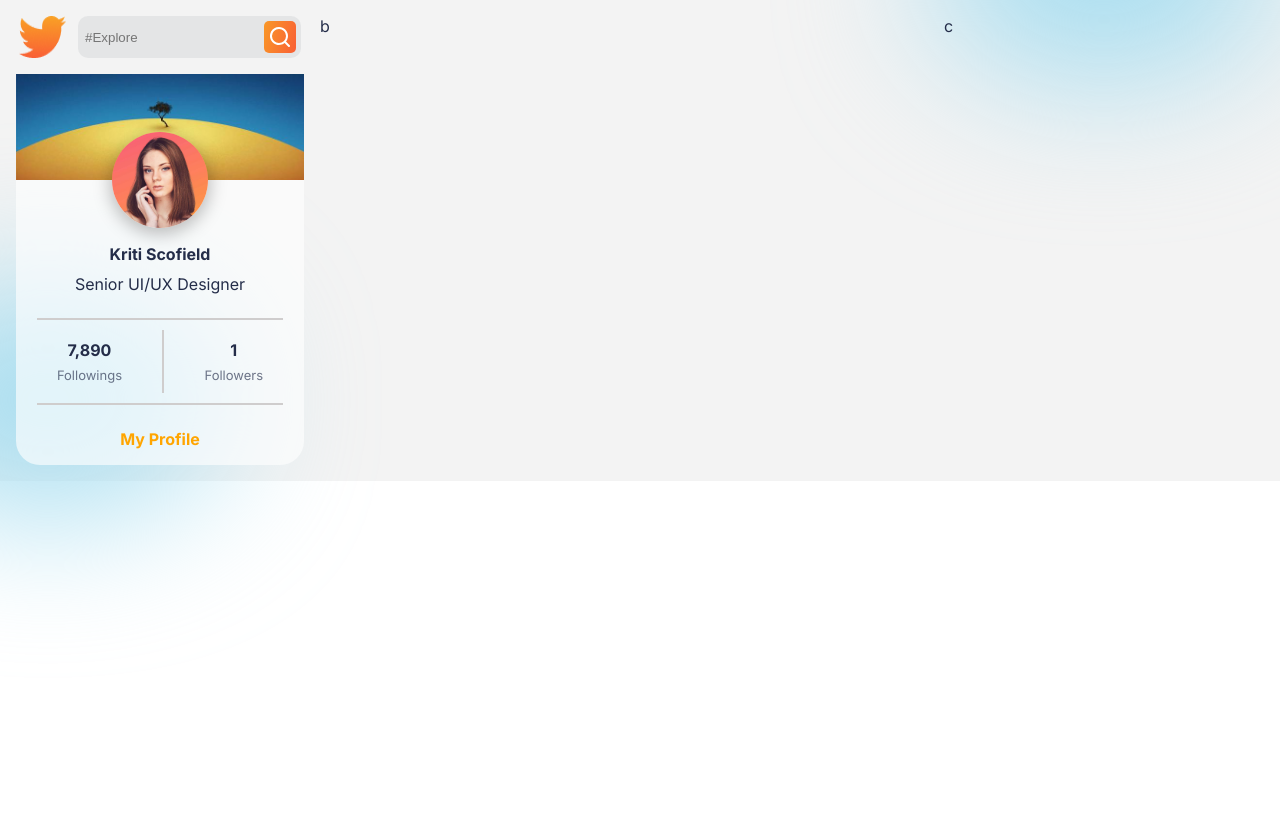
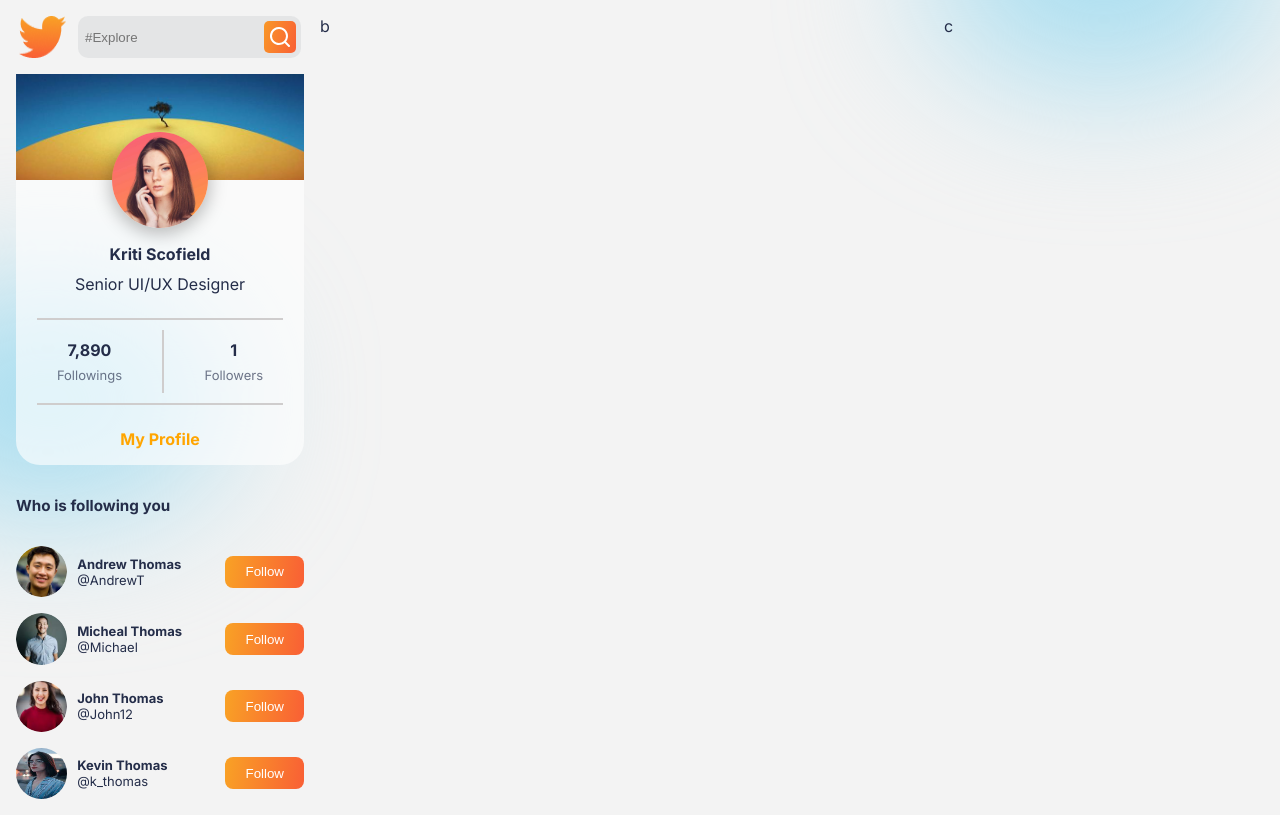
Before and after one commit to Sulav21/socialmedia-frontend, a React (Create React App) app: page / in a window 1280 px wide. Built offline with nearby package versions, Linux system fonts and the light colour scheme.

Commit message:
followers card ready

```diff
--- a/src/App.css
+++ b/src/App.css
@@ -29,3 +29,19 @@
   background: #a6ddf0;
   filter:blur(72px)
 }
+.button-all{
+  display: flex;
+  align-items: center;
+  justify-content: center;
+  color: white;
+  border: none;
+  border-radius: 0.5rem;
+  background: var(--buttonBg);
+  transition: all 100ms ease-out;
+}
+.button-all:hover{
+  cursor: pointer;
+  color: var(--orange);
+  background: transparent;
+  border: 2px solid var(--orange);
+}
--- /dev/null
+++ b/src/components/Data/FollowersData.jsx
@@ -0,0 +1,11 @@
+import img1 from '../../img/img1.png'
+import img2 from '../../img/img2.png'
+import img3 from '../../img/img3.png'
+import img4 from '../../img/img4.jpg'
+
+export const Followers= [
+    {name:"Andrew Thomas", username:"AndrewT",img:img1},
+    {name:"Micheal Thomas", username:"Michael",img:img2},
+    {name:"John Thomas", username:"John12",img:img3},
+    {name:"Kevin Thomas", username:"k_thomas",img:img4},
+]
--- /dev/null
+++ b/src/components/FollowersCard/FollowersCard.jsx
@@ -0,0 +1,25 @@
+import React from 'react'
+import { Followers } from '../Data/FollowersData'
+import './followersCard.css'
+export const FollowersCard = () => {
+  return (
+    <div className='followersCard'>
+      <h3>Who is following you</h3>
+      {Followers.map((followers,i)=>{
+        return (
+          <div className="follower">
+           <div>
+            <img src={followers.img} alt="" className='followersImg'/>
+            <div className="name">
+              <span>{followers.name}</span>
+              <span>@{followers.username}</span>
+
+            </div>
+            </div>
+            <button className='button-all fc-button'>Follow</button>
+          </div>
+          )
+      })}
+    </div>
+  )
+}
--- /dev/null
+++ b/src/components/FollowersCard/followersCard.css
@@ -0,0 +1,41 @@
+.followersCard{
+    width: 100%;
+    border-radius: 0.7rem;
+    gap:1rem;
+    display: flex;
+    flex-direction: column;
+    font-size: 13px;
+}
+
+.follower{
+    display: flex;
+    justify-content: space-between;
+    align-items: center;
+}
+
+.follower>div{
+    display: flex;
+    gap:10px
+}
+
+.followersImg{
+    width:3.2rem;
+    height:3.2rem;
+    border-radius: 50%;
+}
+.name{
+    display: flex;
+    flex-direction: column;
+    align-items: flex-start;
+    justify-content: center;
+}
+
+.name>span:nth-of-type(1){
+    font-weight: bold;
+}
+
+.fc-button{
+    height: 2rem;
+    padding-left: 20px;
+    padding-right: 20px;
+}
--- a/src/components/profileSide/ProfileSide.jsx
+++ b/src/components/profileSide/ProfileSide.jsx
@@ -1,4 +1,5 @@
 import React from 'react'
+import { FollowersCard } from '../FollowersCard/FollowersCard'
 import { LogoSearch } from '../LogoSearch/LogoSearch'
 import { ProfileCard } from '../profileCard/ProfileCard'
 import './profileSide.css'
@@ -7,6 +8,7 @@
     <div className='profileSide'>
         <LogoSearch />
         <ProfileCard />
+        <FollowersCard />
     </div>
   )
 }
```
